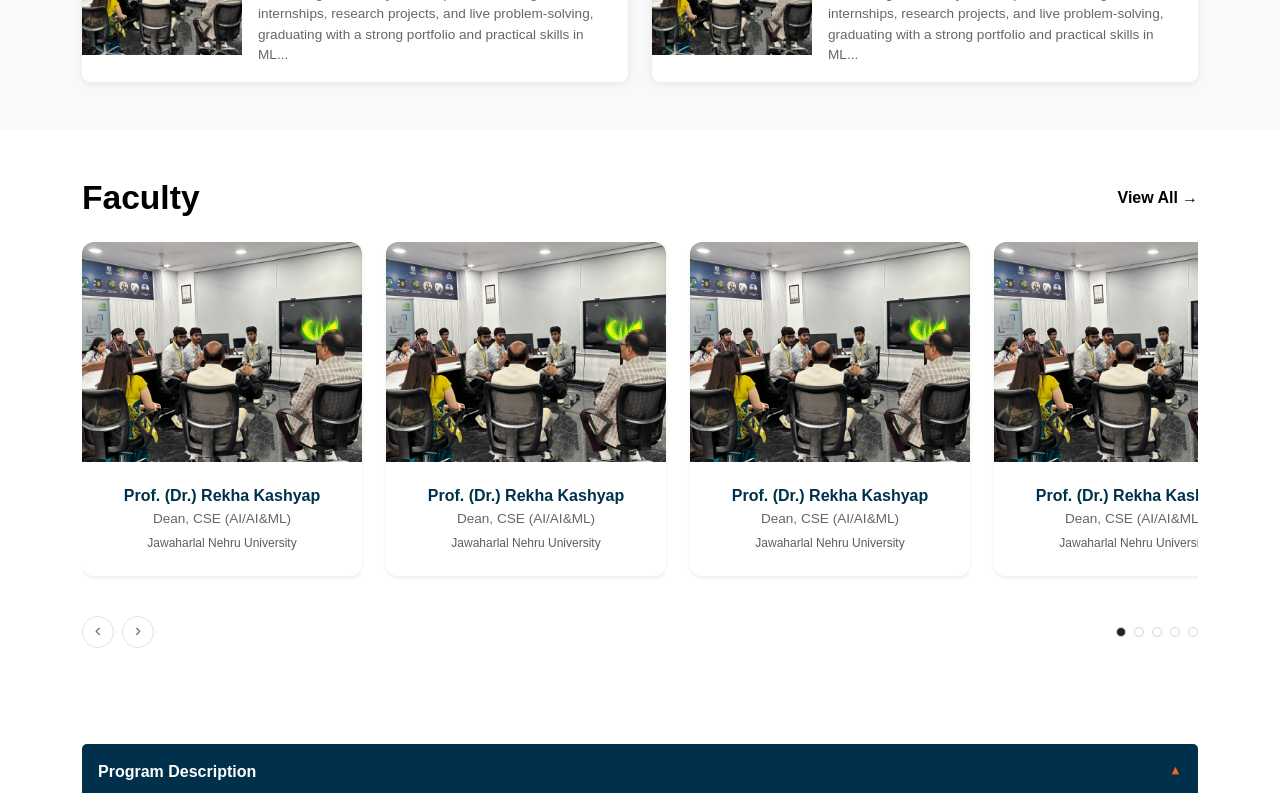
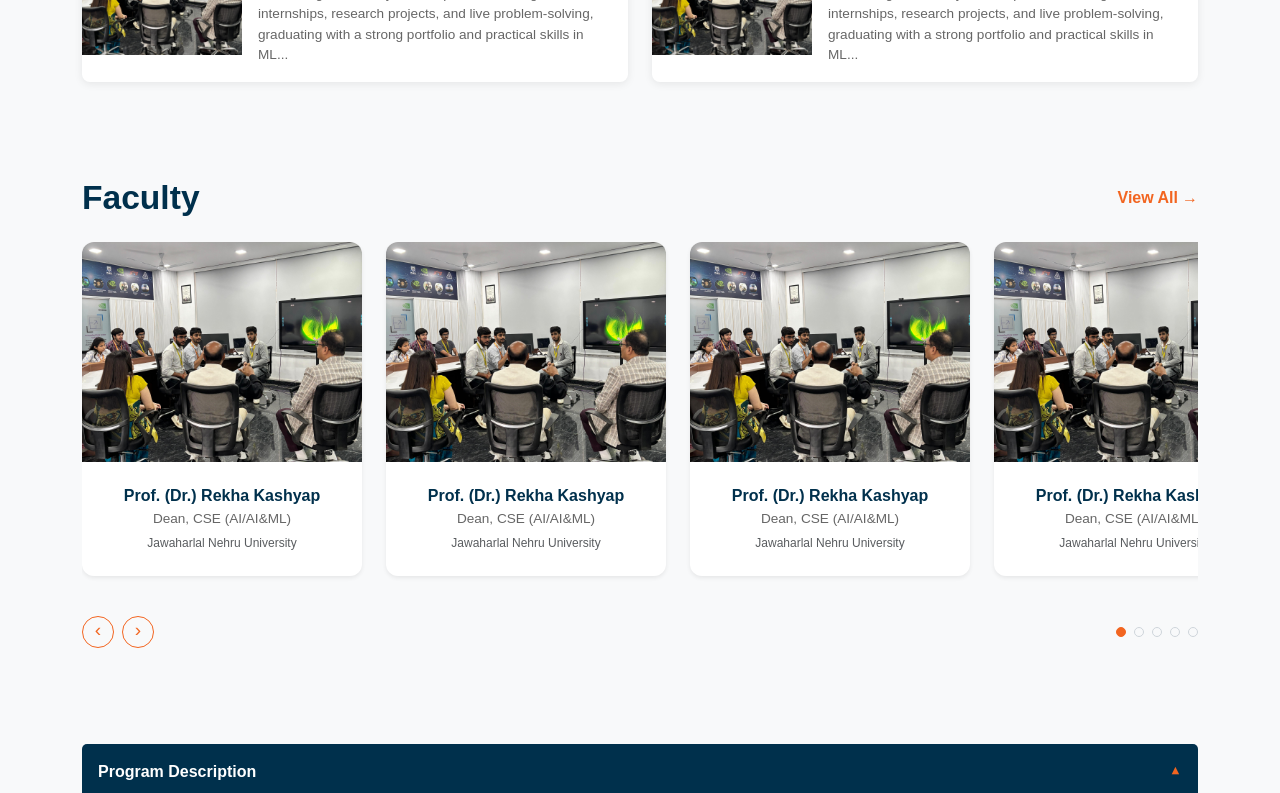
Before and after one commit to ArnavBhardwaj123/Dept-Website, a Next.js app in the folder deptweb/: page / in a window 1280 px wide. Shown: the part 1720-2513 px from the top of the page. Built offline with nearby package versions, Linux system fonts and the light colour scheme.

Commit message:
color updated

```diff
--- a/deptweb/src/components/home/faculty.jsx
+++ b/deptweb/src/components/home/faculty.jsx
@@ -52,16 +52,16 @@ export default function Faculty() {
     }, []);
 
     return (
-        <section className="py-5 bg-white">
+        <section className="py-5" style={{ backgroundColor: '#f8f9fa' }}>
             <div className="container">
                 {/* Header */}
                 <div className="d-flex justify-content-between align-items-center mb-4">
-                    <h2 className="fw-bold m-0" style={{ fontSize: 'clamp(1.75rem, 3vw, 2.1rem)', color: '#000' }}>
+                    <h2 className="fw-bold m-0" style={{ fontSize: 'clamp(1.75rem, 3vw, 2.1rem)', color: '#00304C' }}>
                         Faculty
                     </h2>
                     <button
                         className="btn btn-link text-decoration-none fw-semibold p-0 border-0"
-                        style={{ color: '#000' }}
+                        style={{ color: '#F26520' }}
                     >
                         View All
                         <span className="ms-1">→</span>
@@ -157,14 +157,14 @@ export default function Faculty() {
                         <button
                             onClick={() => scroll('left')}
                             className="btn btn-outline-secondary rounded-circle d-flex align-items-center justify-content-center p-0"
-                            style={{ width: '32px', height: '32px', border: '1px solid #dee2e6', color: '#6c757d' }}
+                            style={{ width: '32px', height: '32px', border: '1px solid #F26520', color: '#F26520' }}
                         >
                             <span style={{ fontSize: '1.2rem', lineHeight: 0, paddingBottom: '4px' }}>‹</span>
                         </button>
                         <button
                             onClick={() => scroll('right')}
                             className="btn btn-outline-secondary rounded-circle d-flex align-items-center justify-content-center p-0"
-                            style={{ width: '32px', height: '32px', border: '1px solid #dee2e6', color: '#6c757d' }}
+                            style={{ width: '32px', height: '32px', border: '1px solid #F26520', color: '#F26520' }}
                         >
                             <span style={{ fontSize: '1.2rem', lineHeight: 0, paddingBottom: '4px' }}>›</span>
                         </button>
@@ -179,10 +179,10 @@ export default function Faculty() {
                                     width: '10px',
                                     height: '10px',
                                     borderRadius: '50%',
-                                    backgroundColor: activeDot === index ? '#212529' : 'transparent',
-                                    border: '1px solid #ced4da',
+                                    backgroundColor: activeDot === index ? '#F26520' : 'transparent',
+                                    border: activeDot === index ? '1px solid #F26520' : '1px solid #ced4da',
                                     cursor: 'pointer',
-                                    transition: 'background-color 0.2s ease'
+                                    transition: 'background-color 0.2s ease, border-color 0.2s ease'
                                 }}
                                 onClick={() => {
                                     // Optional: Click dot to scroll to section
--- a/deptweb/src/components/home/program-details.jsx
+++ b/deptweb/src/components/home/program-details.jsx
@@ -62,7 +62,7 @@ export default function ProgramDetails() {
     };
 
     return (
-        <section className="py-5 bg-white">
+        <section className="py-5" style={{ backgroundColor: '#f8f9fa' }}>
             <div className="container">
                 <div className="d-flex flex-column gap-3">
                     {programs.map((item, index) => {
@@ -74,7 +74,7 @@ export default function ProgramDetails() {
                                     onClick={() => toggleAccordion(index)}
                                     className="w-100 d-flex justify-content-between align-items-center p-3 border-0 text-start"
                                     style={{
-                                        backgroundColor: '#00304C', // User defined blue
+                                        backgroundColor: '#00304C',
                                         color: '#ffffff',
                                         borderRadius: '5px',
                                         cursor: 'pointer',
@@ -87,7 +87,7 @@ export default function ProgramDetails() {
                                     <span
                                         style={{
                                             transform: isActive ? 'rotate(180deg)' : 'rotate(0deg)',
-                                            color: isActive ? '#F26520' : '#fff', // Orange when active
+                                            color: isActive ? '#F26520' : '#fff',
                                             transition: 'transform 0.3s ease, color 0.3s ease',
                                             fontSize: '0.8rem'
                                         }}
```
